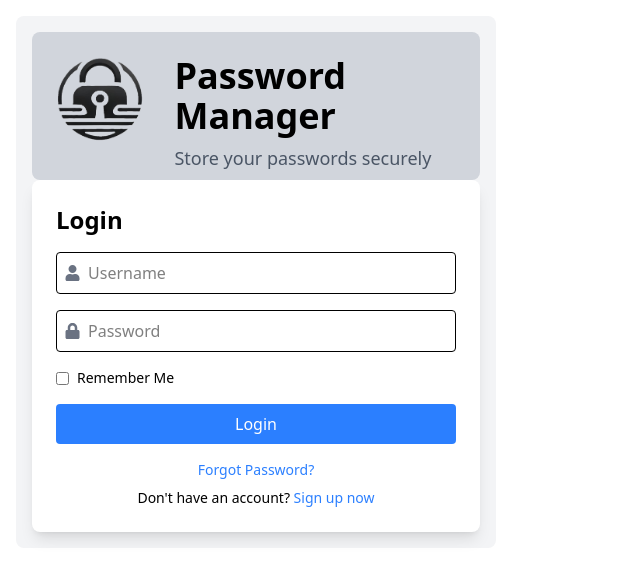
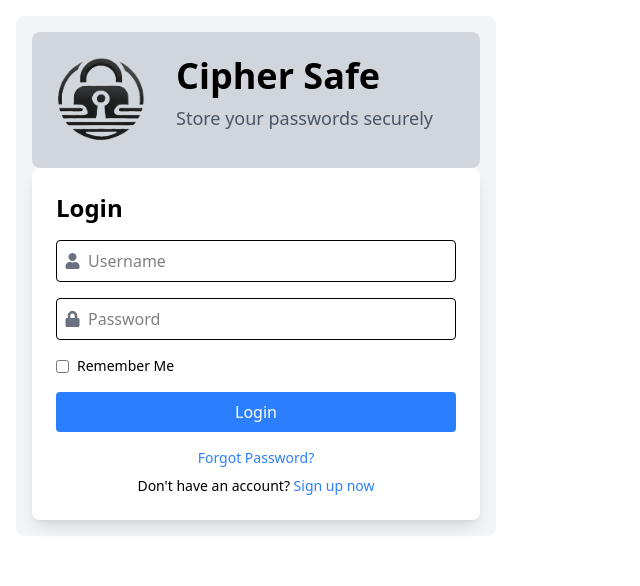
Before and after one commit to cat-yarosl/ciphersafe, a React (Vite) app in the folder frontend/: page / in a window 1280 px wide. Shown: the top 586 px of the page, without its empty margins (0-640 px from the left). Built offline with nearby package versions, Linux system fonts and the light colour scheme.

Commit message:
update app header

```diff
--- a/frontend/src/App.tsx
+++ b/frontend/src/App.tsx
@@ -77,7 +77,7 @@ function App() {
         rounded-lg
       '>
         <Header
-          text='Password Manager'
+          text='Cipher Safe'
           subText='Store your passwords securely'
           imgSrc='/lock.png'
         />
--- a/frontend/src/components/auth/Page.tsx
+++ b/frontend/src/components/auth/Page.tsx
@@ -29,7 +29,7 @@ const Page: React.FC<PageProps> = ({setIsLoggedIn, setUserId}) => {
       rounded-lg
     '>
       <Header
-            text='Password Manager'
+            text='Cipher Safe'
             subText='Store your passwords securely'
             imgSrc='/lock.png'
           />
```
